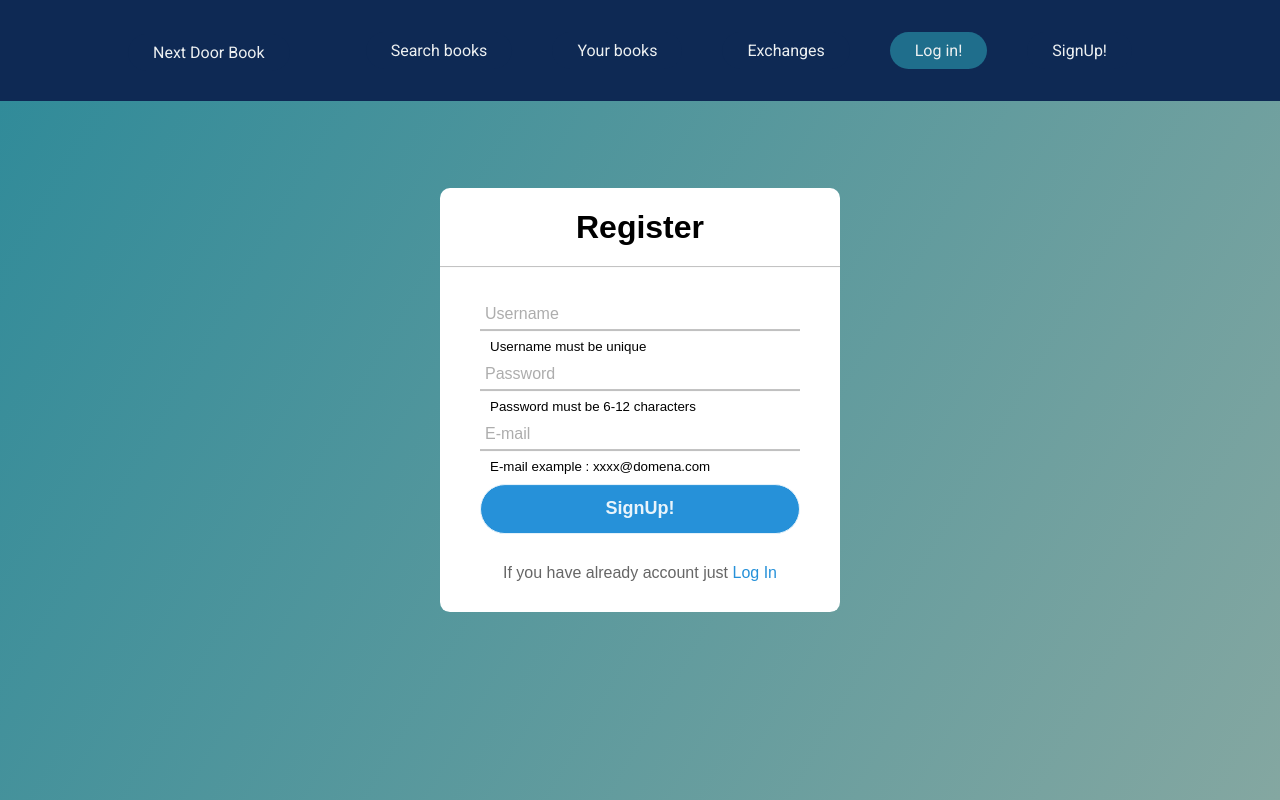
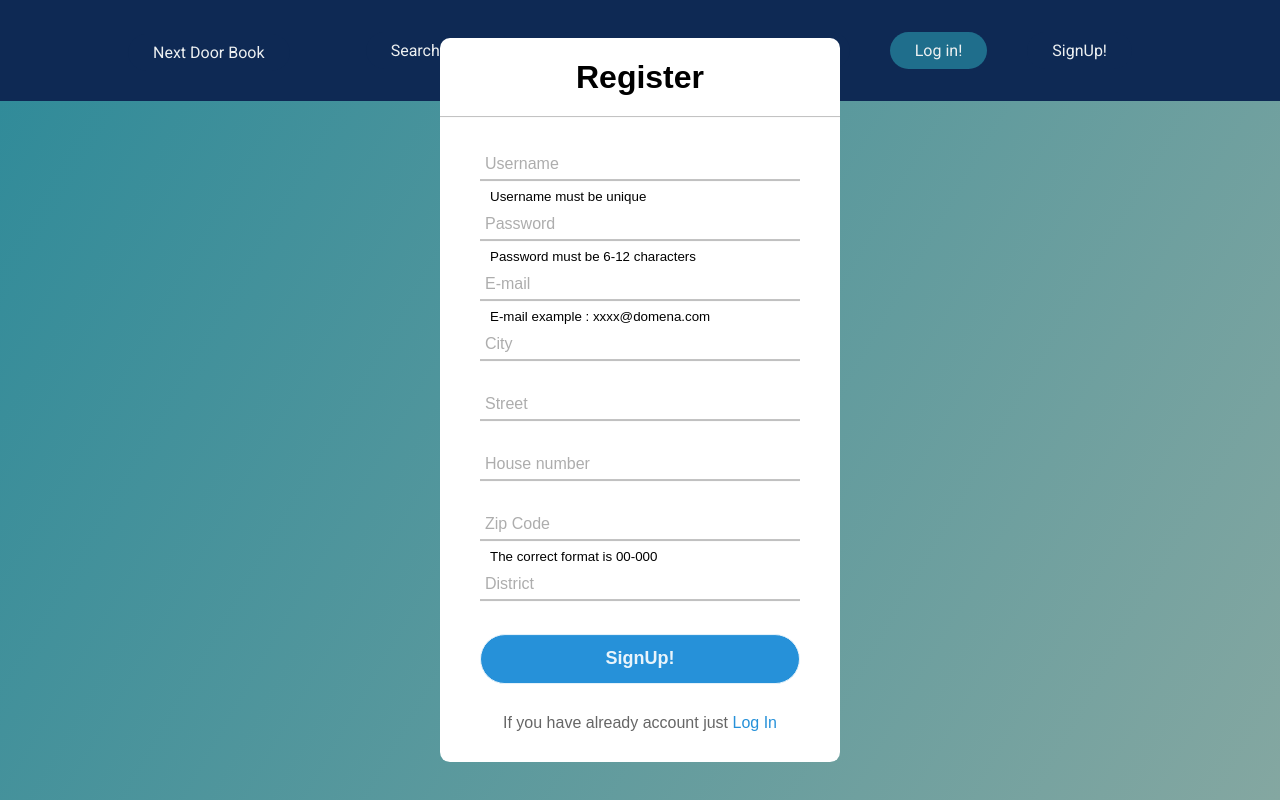
Before and after one commit to PoteralaMateusz/FrontNextDoorBook, an Angular app: page /signup in a window 1280 px wide. Built offline with nearby package versions, Linux system fonts and the light colour scheme.

Commit message:
[add]add address to register-page

```diff
--- a/src/app/register-page/register-page.component.html
+++ b/src/app/register-page/register-page.component.html
@@ -19,6 +19,32 @@
       <label>E-mail</label>
       <small class="small_text">E-mail example : xxxx@domena.com</small>
     </div>
+    <div class="txt_field">
+      <input type="City" required>
+      <span></span>
+      <label>City</label>
+    </div>
+    <div class="txt_field">
+      <input type="Street" required>
+      <span></span>
+      <label>Street</label>
+    </div>
+    <div class="txt_field">
+      <input type="House number" required>
+      <span></span>
+      <label>House number</label>
+    </div>
+    <div class="txt_field">
+      <input type="Zip Code" required>
+      <span></span>
+      <label>Zip Code</label>
+      <small class="small_text">The correct format is 00-000</small>
+    </div>
+    <div class="txt_field">
+      <input type="District" required>
+      <span></span>
+      <label>District</label>
+    </div>
     <input class="register" type="submit" value="SignUp!">
     <div class="login_link">
       If you have already account just <a href="login">Log In</a>
```
